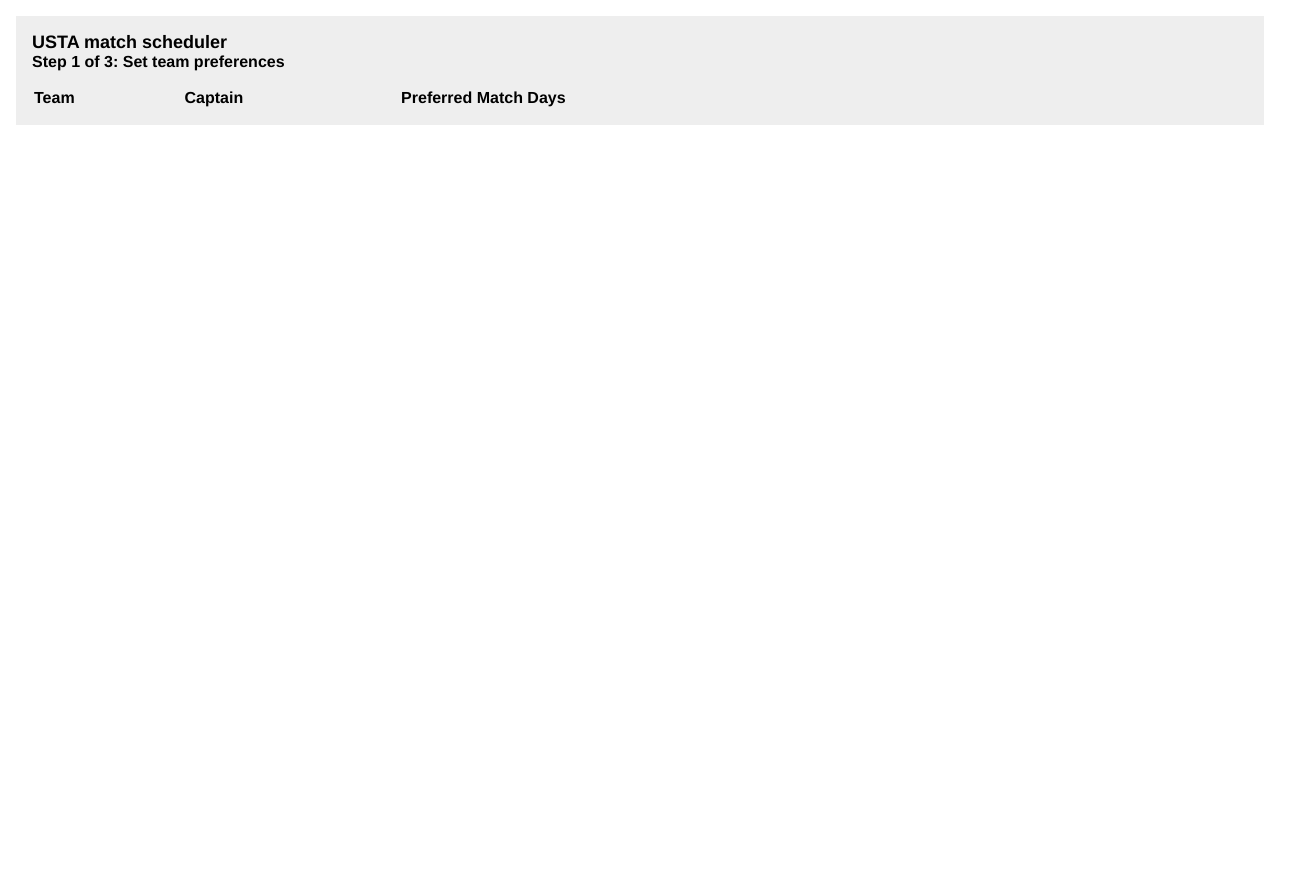
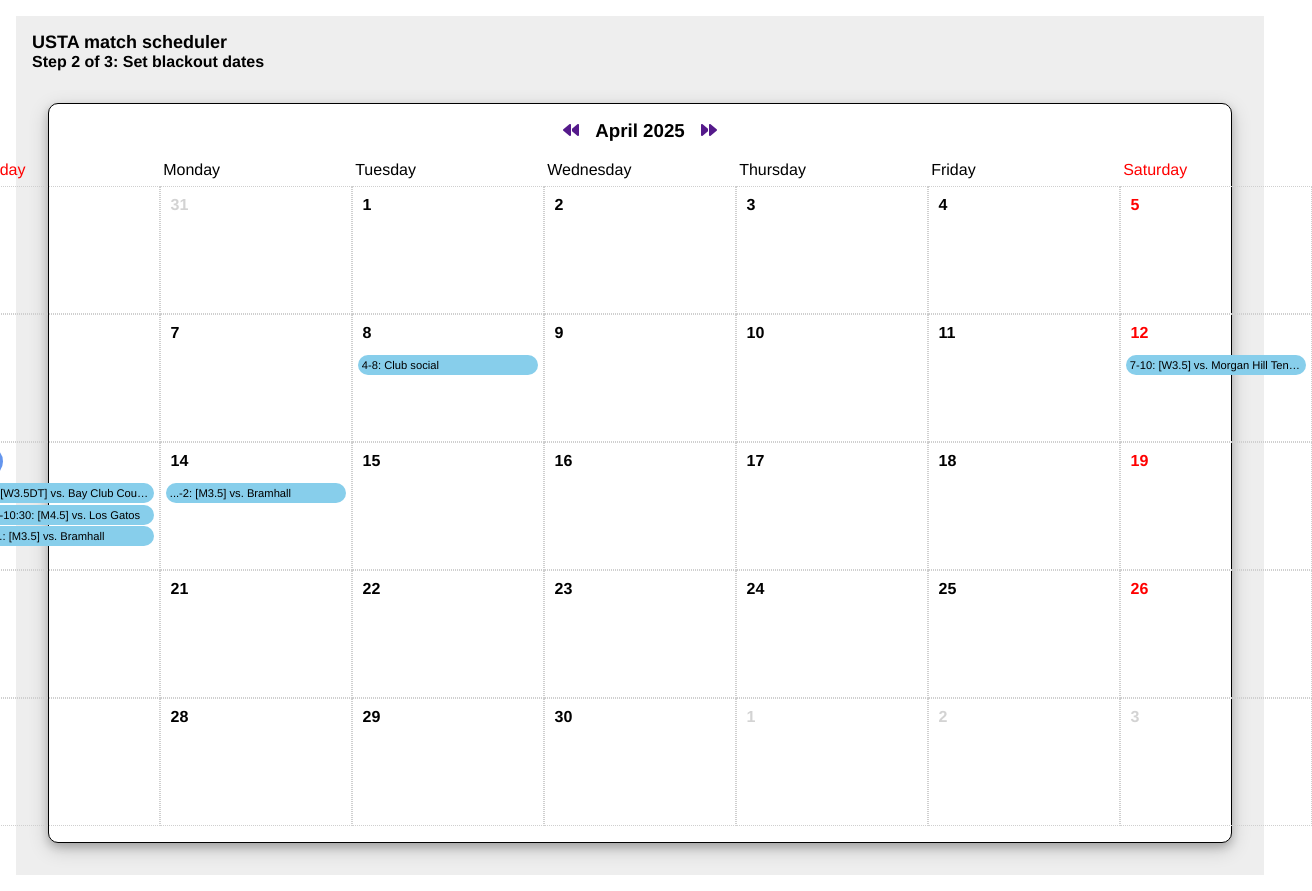
Before and after one commit to ycombinator/usta-match-scheduler, a React app in the folder web/: page / in a window 1280 px wide. Shown: the whole page, 1312 px wide, since content can reach past the window. Before the commit the page ends 800 px from the top, so only its background shows below. Built offline with nearby package versions, Linux system fonts and the light colour scheme; no server answers.

Commit message:
Use same component for blackout dates and matches

```diff
--- a/web/src/App.jsx
+++ b/web/src/App.jsx
@@ -44,23 +44,45 @@
         setTeams(newTeams)
     }
 
+    const addEvent = function(e) {
+        // TODO:
+    }
+
     // States:
     // - Team preferences set
     // - Blackout dates set
     // - Schedule generated
-    const appState = "set_team_preferences"
-    let component = <TeamPreferences teams={teams} changePreferredMatchDays={changePreferredMatchDays} />
-    let step = 1
-    let stepLabel = "Set team preferences"
+    // const appState = "set_team_preferences"
+    const appState = "set_blackout_dates"
+    let component, step, stepLabel
     const totalSteps = 3
     switch (appState) {
+        case "set_team_preferences":
+            component = <TeamPreferences teams={teams} changePreferredMatchDays={changePreferredMatchDays} />
+            step = 1
+            stepLabel = "Set team preferences"
+            break
         case "set_blackout_dates":
-            component = <BlackoutDates events={events} />
+            component = <CalendarMonthGroup
+                startYear={startYear}
+                startMonth={startMonth}
+                numMonths={1}
+                setStartYearMonth={setStartYearMonth}
+                events={events}
+                addEvent={addEvent}
+            />
             step = 2
             stepLabel = "Set blackout dates"
             break
         case "edit_schedule":
-            component = <EditSchedule events={events} />
+            component = <CalendarMonthGroup
+                startYear={startYear}
+                startMonth={startMonth}
+                numMonths={1}
+                setStartYearMonth={setStartYearMonth}
+                events={events}
+                addEvent={addEvent}
+            />
             step = 3
             stepLabel = "Review schedule"
             break
```
